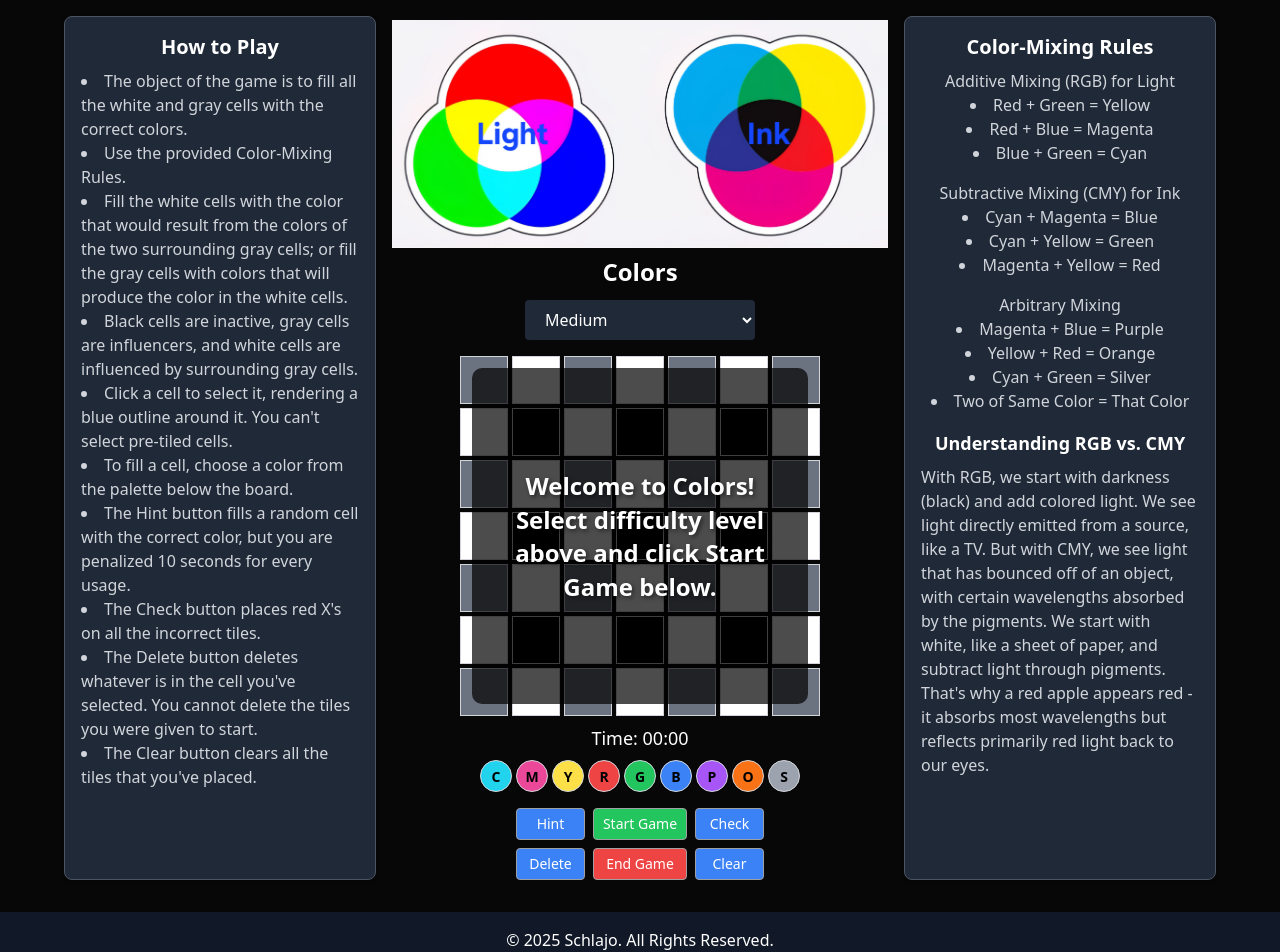
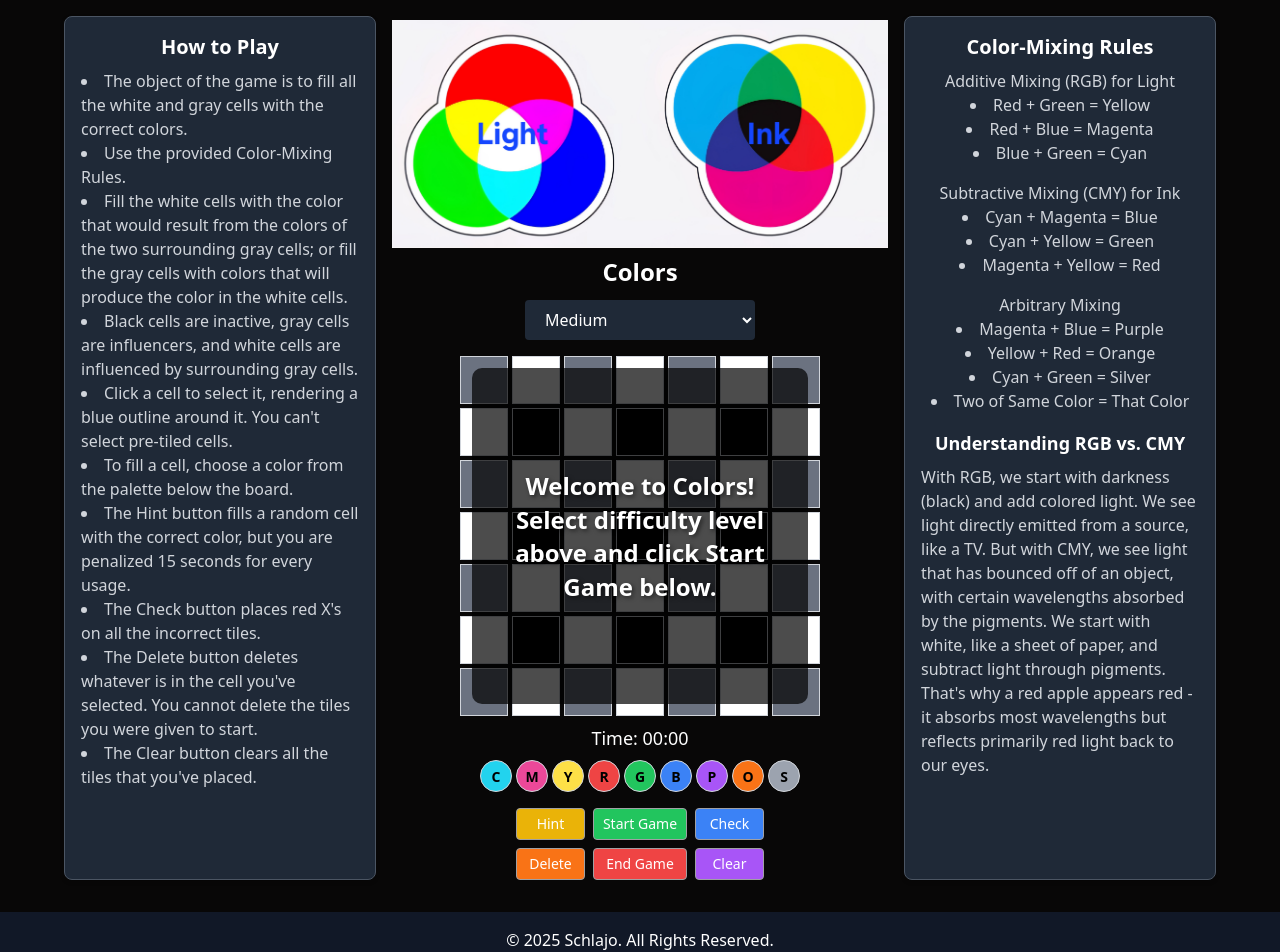
Before and after one commit to schlajo/colors-game, a React (Vite) app: page / in a window 1280 px wide. Shown: the top 952 px of the page. Built offline with nearby package versions, Linux system fonts and the light colour scheme.

Commit message:
Changed colors of buttons.

```diff
--- a/src/App.jsx
+++ b/src/App.jsx
@@ -354,7 +354,7 @@ const triggerCelebration = () => {
             </li>
             <li>
               The Hint button fills a random cell with the correct color, but
-              you are penalized 10 seconds for every usage.
+              you are penalized 15 seconds for every usage.
             </li>
             <li>The Check button places red X's on all the incorrect tiles.</li>
             <li>
@@ -443,7 +443,7 @@ const triggerCelebration = () => {
                   console.log("Hint button clicked");
                   getHint();
                 }}
-                className="px-2 h-8 bg-blue-500 text-white rounded hover:bg-yellow-500 text-sm w-[140px]"
+                className="px-2 h-8 bg-yellow-500 text-white rounded hover:bg-green-600 text-sm w-[140px]"
                 disabled={isGameWon || !gameStarted || isPaused}
               >
                 Hint
@@ -462,7 +462,7 @@ const triggerCelebration = () => {
     gameStarted && !showCongrats
       ? isPaused
         ? "bg-green-500 hover:bg-green-600"  // Resume button - green
-        : "bg-yellow-500 hover:bg-yellow-600" // Pause button - yellow
+        : "bg-green-500 hover:bg-green-600" // Pause button - yellow
       : "bg-green-500 hover:bg-green-600"     // Start Game button - green
   }`}
   disabled={!difficulty}
@@ -478,7 +478,7 @@ const triggerCelebration = () => {
                   console.log("Check button clicked");
                   checkSolution();
                 }}
-                className="px-2 h-8 bg-blue-500 text-white rounded hover:bg-yellow-500 text-sm w-[140px]"
+                className="px-2 h-8 bg-blue-500 text-white rounded hover:bg-green-600 text-sm w-[140px]"
                 disabled={isGameWon || !gameStarted || isPaused}
               >
                 Check
@@ -491,7 +491,7 @@ const triggerCelebration = () => {
                   console.log("Delete button clicked");
                   deleteLast();
                 }}
-                className="px-2 h-8 bg-blue-500 text-white rounded hover:bg-red-500 text-sm w-[140px]"
+                className="px-2 h-8 bg-orange-500 text-white rounded hover:bg-red-600 text-sm w-[140px]"
                 disabled={isGameWon || !gameStarted || isPaused}
               >
                 Delete
@@ -511,7 +511,7 @@ const triggerCelebration = () => {
                   console.log("Clear button clicked");
                   clearBoard();
                 }}
-                className="px-2 h-8 bg-blue-500 text-white rounded hover:bg-red-500 text-sm w-[140px]"
+                className="px-2 h-8 bg-purple-500 text-white rounded hover:bg-red-600 text-sm w-[140px]"
                 disabled={isGameWon || !gameStarted || isPaused}
               >
                 Clear
```
